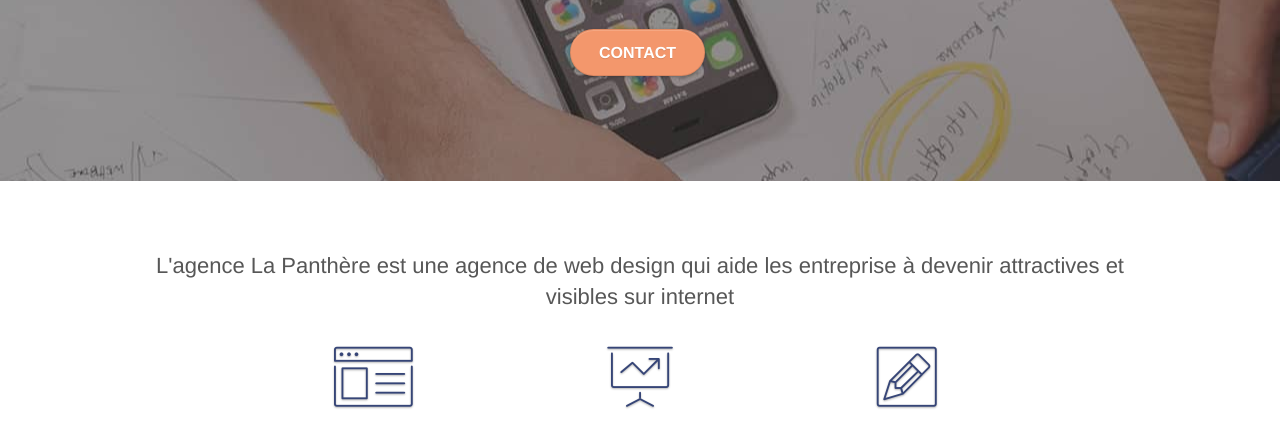
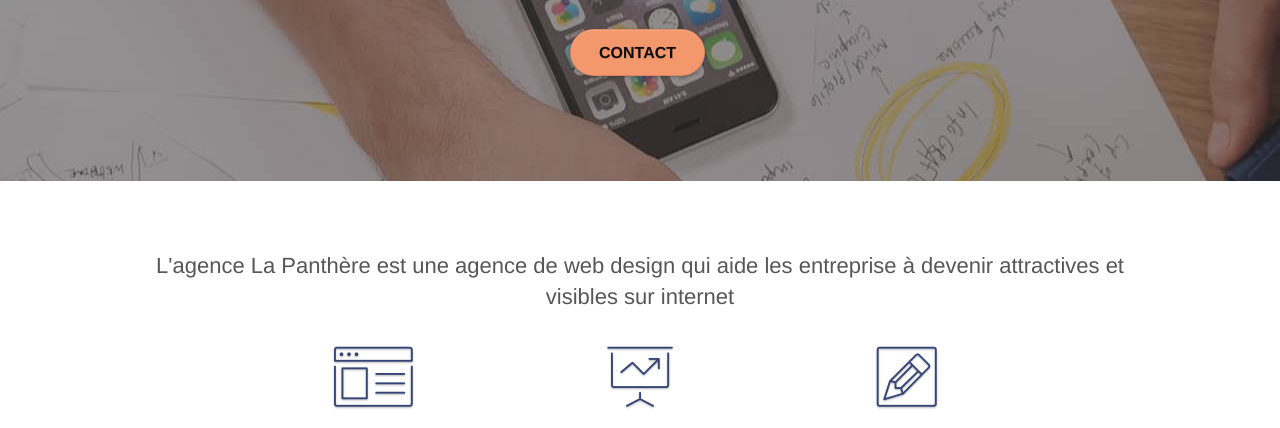
Before and after one commit to DUNON/La-panthere-optimise, a plain HTML site: page index.html in a window 1280 px wide. Shown: the part 351-779 px from the top of the page. Drawn offline with Linux system fonts and the light colour scheme.

Commit message:
added fix

```diff
--- a/style.css
+++ b/style.css
@@ -780,7 +780,7 @@ h4 {
 
 .btn-atomic-tangerine {
     background: #F3976C;
-    color: #FFFFFF!important;
+    color: #0d0c0c!important;
 }
 
 .btn-atomic-tangerine:hover {
```
